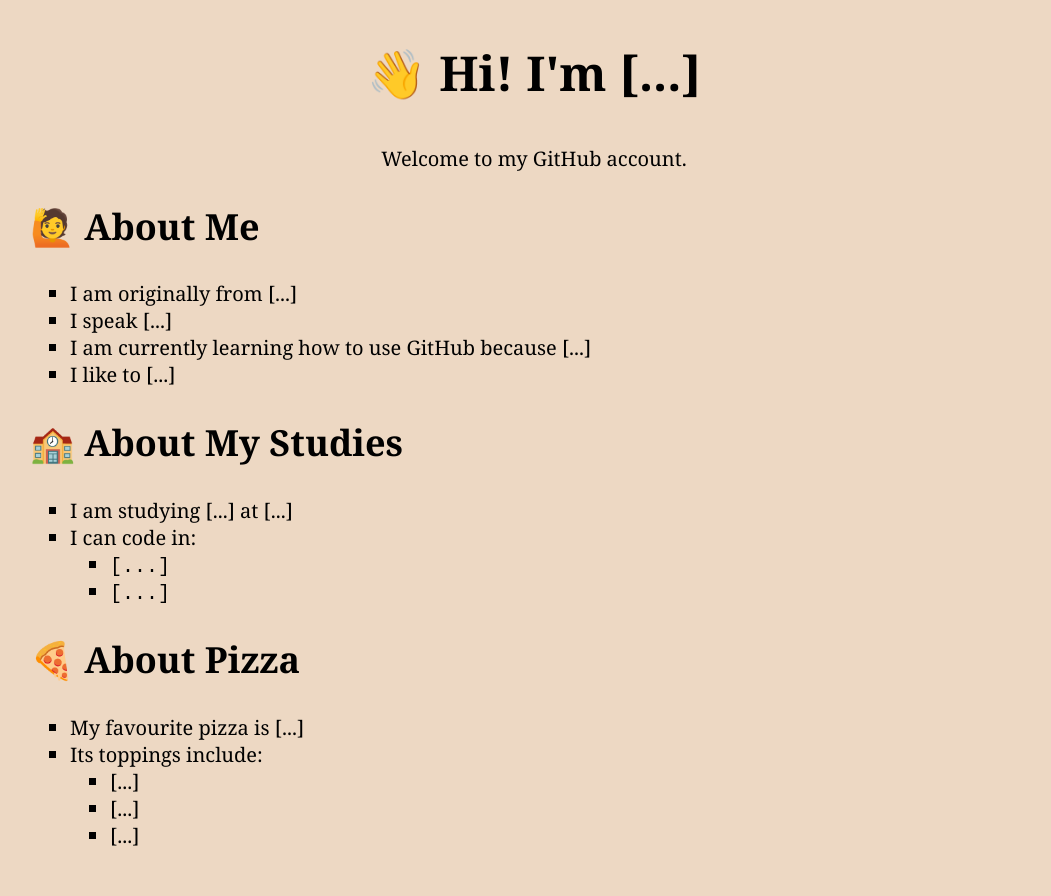
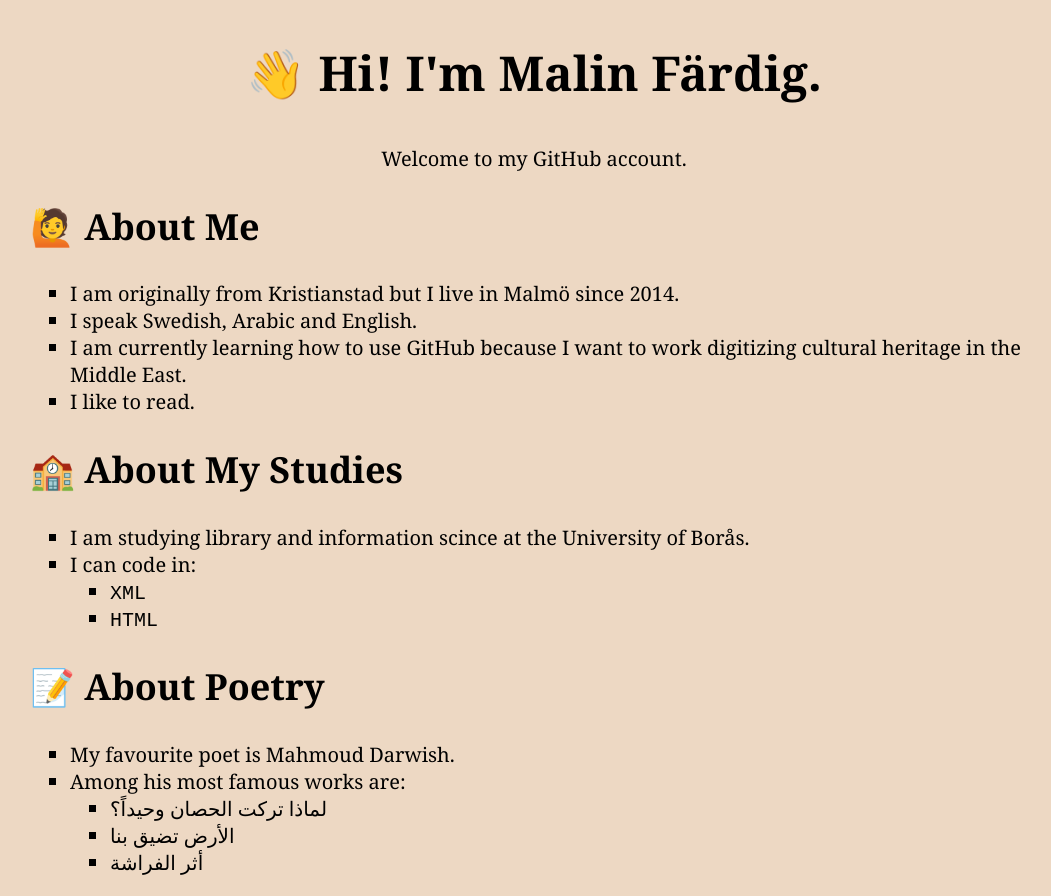
Before and after one commit to malinfardig/Test-240307, a plain HTML site: page index.html in a window 1280 px wide. Shown: the whole page, without its empty margins (106-1157 px from the left). Before the commit the page ends 869 px from the top, so only its background shows below. Drawn offline with Linux system fonts and the light colour scheme.

Commit message:
Malins changes

```diff
--- a/index.html
+++ b/index.html
@@ -7,7 +7,7 @@
     </head>
     <body>
         <article>
-        <h1>&#128075; Hi! I'm [...]</h1>
+        <h1>&#128075; Hi! I'm Malin Färdig.</h1>
         <p>
             Welcome to my GitHub account.
         </p>
@@ -15,33 +15,33 @@
         <article>
         <h2>&#128587; About Me</h2>
         <ul>
-            <li>I am originally from [...]</li>
-            <li>I speak [...]</li>
-            <li>I am currently learning how to use GitHub because [...]</li>
-            <li>I like to [...]</li>
+            <li>I am originally from Kristianstad but I live in Malmö since 2014.</li>
+            <li>I speak Swedish, Arabic and English.</li>
+            <li>I am currently learning how to use GitHub because I want to work digitizing cultural heritage in the Middle East.</li>
+            <li>I like to read.</li>
         </ul>
         </article>
         <article>
         <h2>&#127979; About My Studies </h2>
         <ul>
-            <li>I am studying [...] at [...]</li>
+            <li>I am studying library and information scince at the University of Borås.</li>
             <li>I can code in:
                 <ul>
-                    <li><code>[...]</code></li>
-                    <li><code>[...]</code></li>
+                    <li><code>XML</code></li>
+                    <li><code>HTML</code></li>
                 </ul>
             </li>
         </ul>
         </article>
         <article>
-        <h2>&#127829; About Pizza</h2>
+            <h2>&#128221; About Poetry</h2>
         <ul>
-            <li>My favourite pizza is [...]</li>
-            <li>Its toppings include:
+            <li>My favourite poet is Mahmoud Darwish.</li>
+            <li>Among his most famous works are:
                 <ul>
-                    <li>[...]</li>
-                    <li>[...]</li>
-                    <li>[...]</li>
+                    <li>لماذا تركت الحصان وحيداً؟</li>
+                    <li>الأرض تضيق بنا</li>
+                    <li>أثر الفراشة</li>
                 </ul>
             </li>
         </ul>
```
